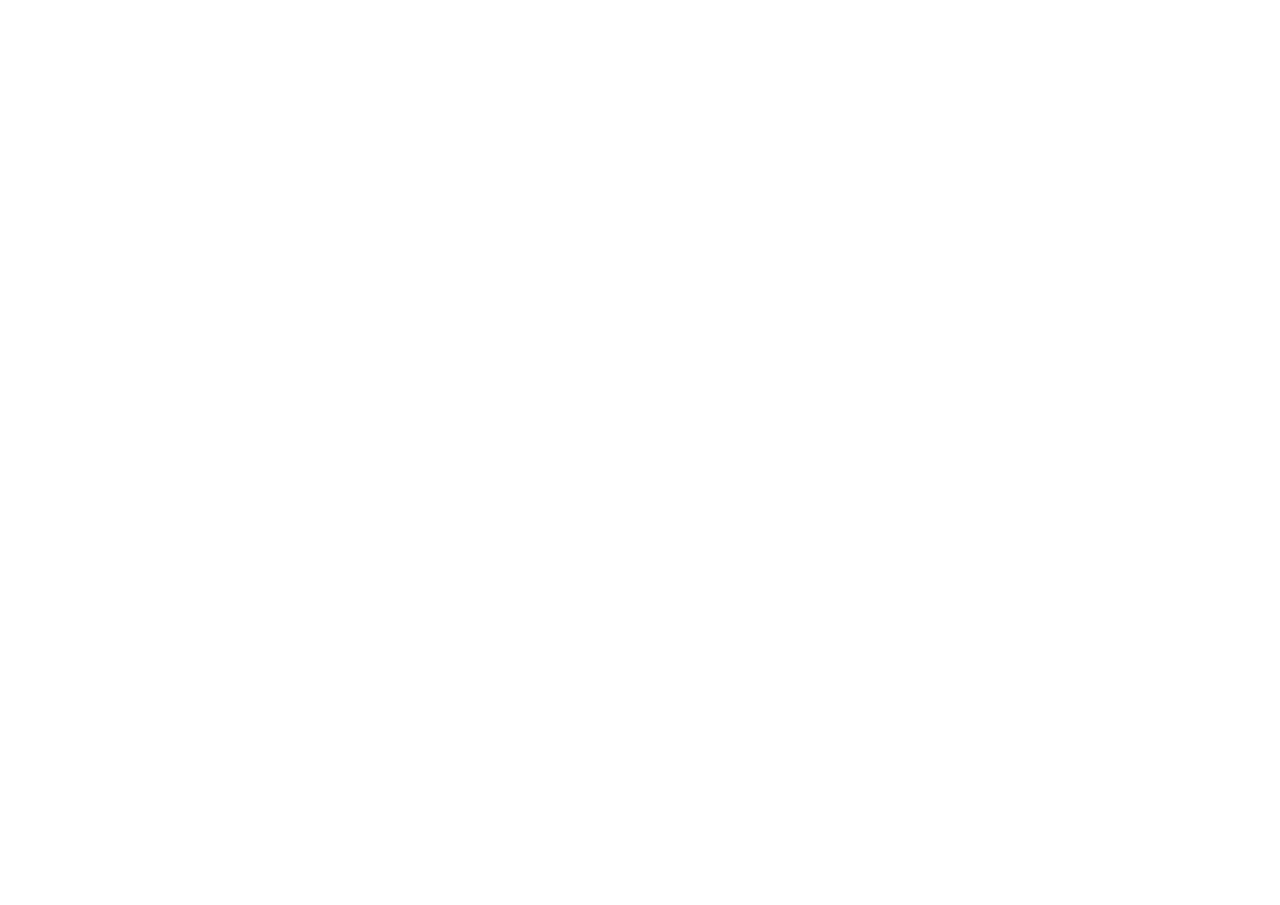
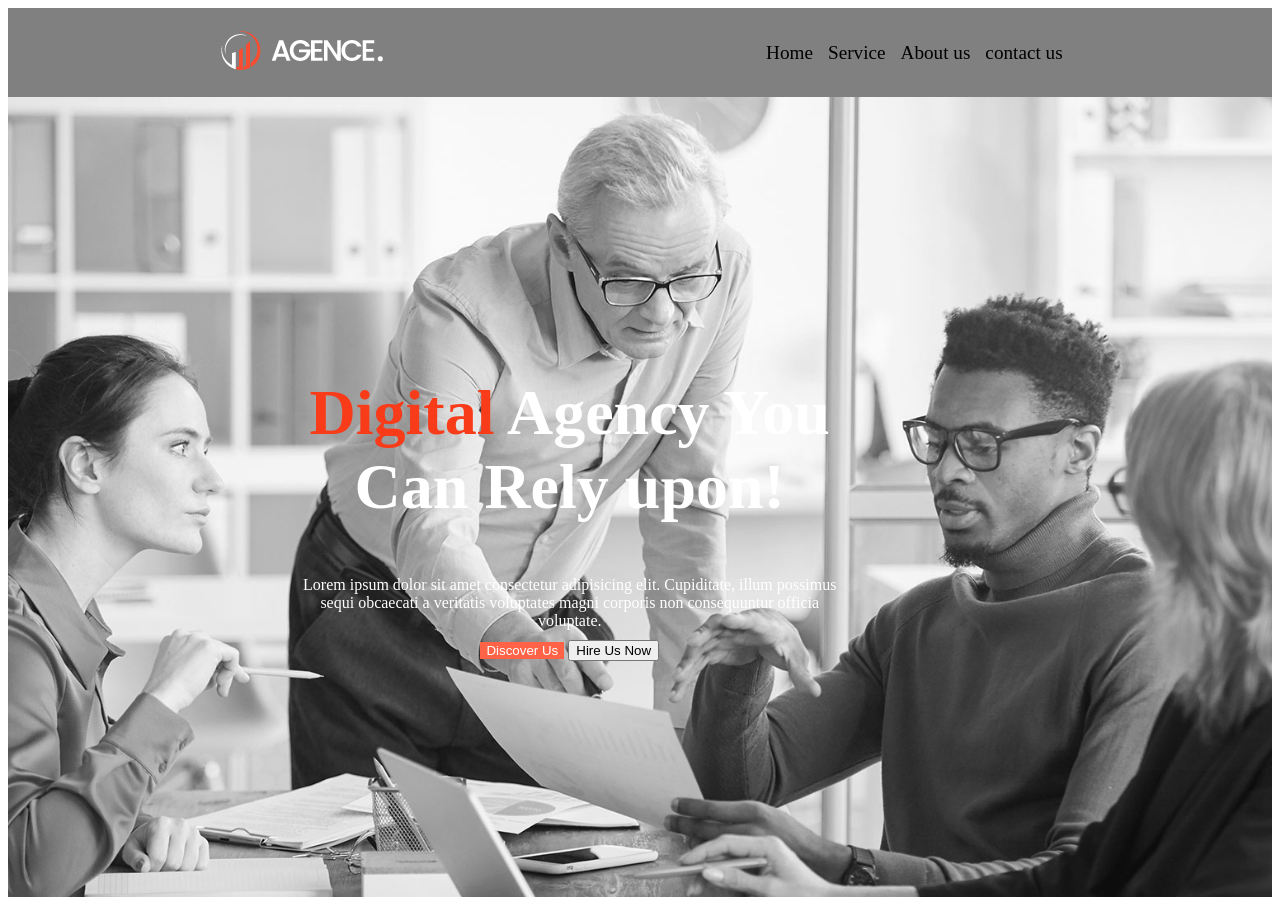
Before and after one commit to abdulalim34/First-website, a plain HTML site: page index.html in a window 1280 px wide. Before the commit the page ends 800 px from the top, so only its background shows below. Drawn offline with Linux system fonts and the light colour scheme.

Commit message:
create website

```diff
--- a/index.html
+++ b/index.html
@@ -4,9 +4,30 @@
     <meta charset="UTF-8">
     <meta name="viewport" content="width=device-width, initial-scale=1.0">
     <title>First website</title>
+    <link rel="stylesheet" href="style.css">
 </head>
 <body>
     <header>
+        <div class="nav-container">
+            <div class="logo">
+                <img src="asset/logo/logo.png" alt="">
+            </div>
+            <div class="menus">
+                <li>Home</li>
+                <li>Service</li>
+                <li>About us</li>
+                <li>contact us</li>
+        </div>
+        </div>
+
+        <div class="banner-container">
+            <div class="banner info"><h1 class="title"> <span class="primary">Digital</span>   Agency You <br> Can Rely upon!</h1>
+                <p class="description">Lorem ipsum dolor sit amet consectetur adipisicing elit. Cupiditate, illum possimus sequi obcaecati a veritatis voluptates magni corporis non consequuntur officia voluptate.
+                </p>
+                <button class="button">Discover Us</button>
+                <button>Hire Us Now</button></div>
+        </div>
+
 
     </header>
     <main>
--- a/style.css
+++ b/style.css
@@ -0,0 +1,45 @@
+.nav-container{
+    display: flex;
+    background-color: gray;
+    padding:20px;
+    justify-content:space-around;
+    align-items:center;
+}
+.menus{
+    display: flex;
+    list-style:none;
+    gap: 15px;
+    font-size: 1.2rem;
+
+}
+.banner-container{
+    height: 100vh;
+    background-image: url(asset/image/background.jpg);
+    background-position: center;
+    background-repeat: no-repeat;
+    background-size:cover;
+    display: flex;
+    align-items: center;
+    text-align: center;
+}
+.primary{
+    color: rgb(248, 59, 25);
+}
+.title{
+    font-size:4rem ;
+    font-weight:bold;
+    color: white;
+}
+.description{
+color:white;
+padding:10px;
+width:50%;
+margin: auto;
+
+
+}
+.button{
+    background-color: tomato;
+    color:white ;
+    border: 0;
+}
```
